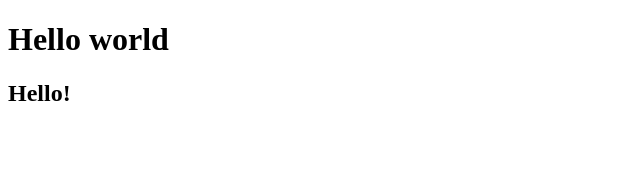
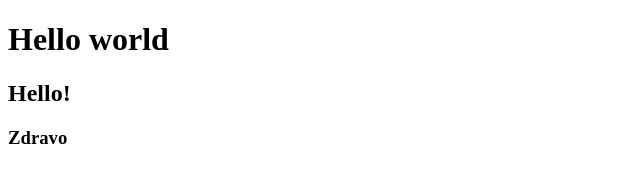
Before and after one commit to Anjafiju/project, a plain HTML site: page index.html in a window 1280 px wide. Shown: the full height of the page, 0-640 px from the left. Drawn offline with Linux system fonts and the light colour scheme.

Commit message:
index.html vod

```diff
--- a/index.html
+++ b/index.html
@@ -10,6 +10,7 @@
 <body>
     <h1>Hello world</h1>
     <h2>Hello!</h2>
+    <h3>Zdravo</h3>
 
 </body>
 
```
